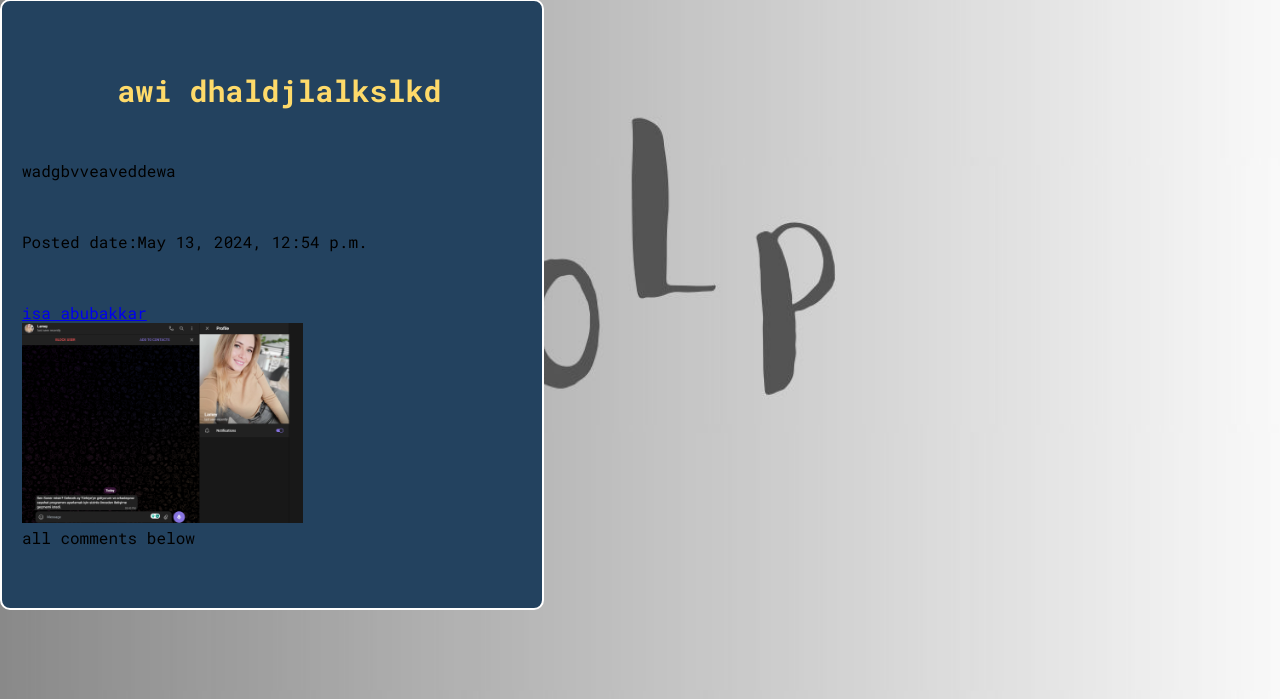
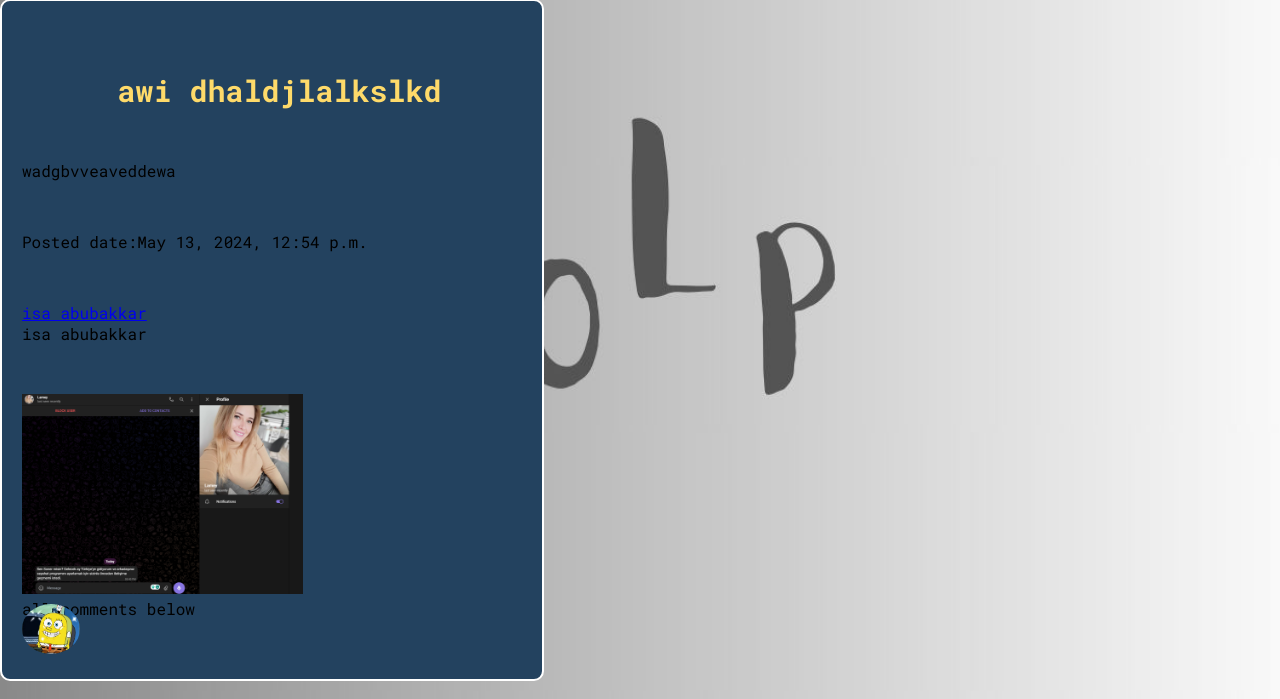
Before and after one commit to mhmadkadoor/Ulop_web_app, a Django app: page /post/view/94/ in a window 1280 px wide. Shown: the part 101-800 px from the top of the page. Run offline with Django 5.2, Linux system fonts and the light colour scheme; data comes from the database, SQL or seed files in the repository; both versions use the stored data as it was after the commit; some web fonts are replaced.

Commit message:
Update view_post.html to display the sender's profile image alongside their name

```diff
--- a/templates/posts/view_post.html
+++ b/templates/posts/view_post.html
@@ -7,7 +7,7 @@
         <p>{{ post.content }}</p>
         <p>Posted date:{{ post.date_posted }}</p>
         <a href="{% url 'view_profile' post.sender_id %}">
-        <p>{{ post.sender_name }}</p></a>
+        <p><p class="posted_sender"><img src="{{ post.owner.profile.image.url }}" alt="Comment Image">{{ post.sender_name }}</p></a>{{ post.sender_name }}</p></a>
 
         {% if post.image %}
             <img  src="{{ post.image.url }}" alt="Post Image">
```
Also changed, not shown: db.sqlite3, media/posted_images/2024/05/13/Screenshot_2023-11-28_183022.png (added).
